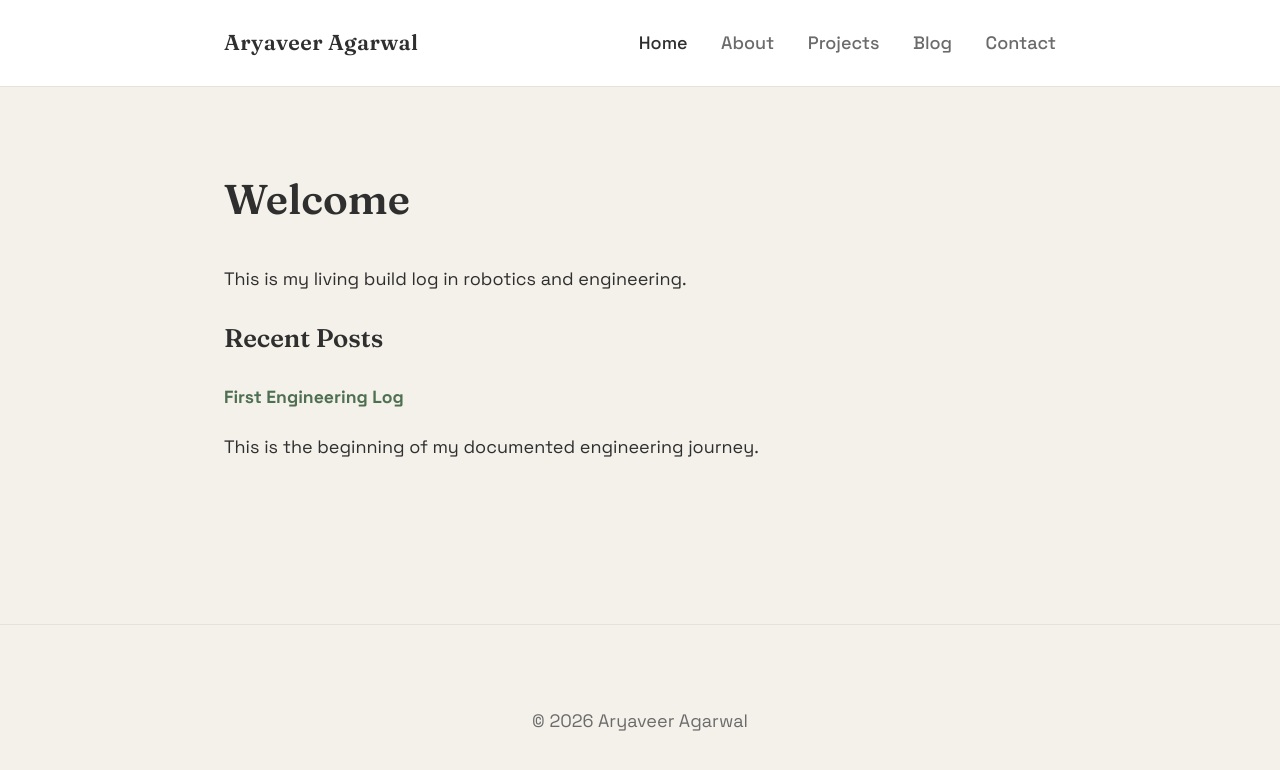
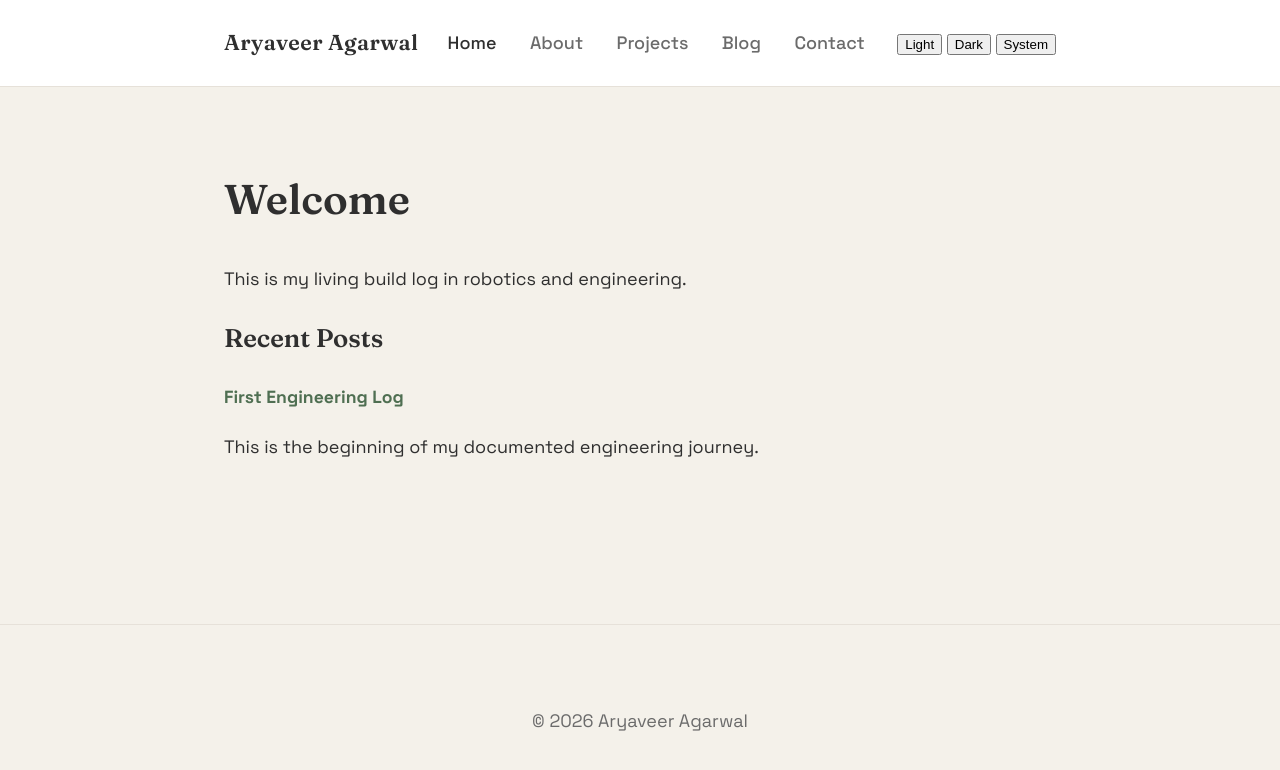
Before and after one commit to aryaveeragarwal/aryaveeragarwal.github.io, a Jekyll site: the page built from index.md, in a window 1280 px wide. Shown: the top 770 px of the page. Built offline with Jekyll 4.4.1, drawn with Linux system fonts in a browser that asks for light colours.

Commit message:
Update default.html

```diff
--- a/_layouts/default.html
+++ b/_layouts/default.html
@@ -18,6 +18,11 @@
       <a href="/blog/" {% if page.url contains "/blog" %}class="active"{% endif %}>Blog</a>
       <a href="/contact/" {% if page.url == "/contact/" %}class="active"{% endif %}>Contact</a>
     </nav>
+    <div style="margin-left:2rem;">
+  <button onclick="setTheme('light')">Light</button>
+  <button onclick="setTheme('dark')">Dark</button>
+  <button onclick="setTheme('system')">System</button>
+  </div>
   </div>
 </header>
 
```
